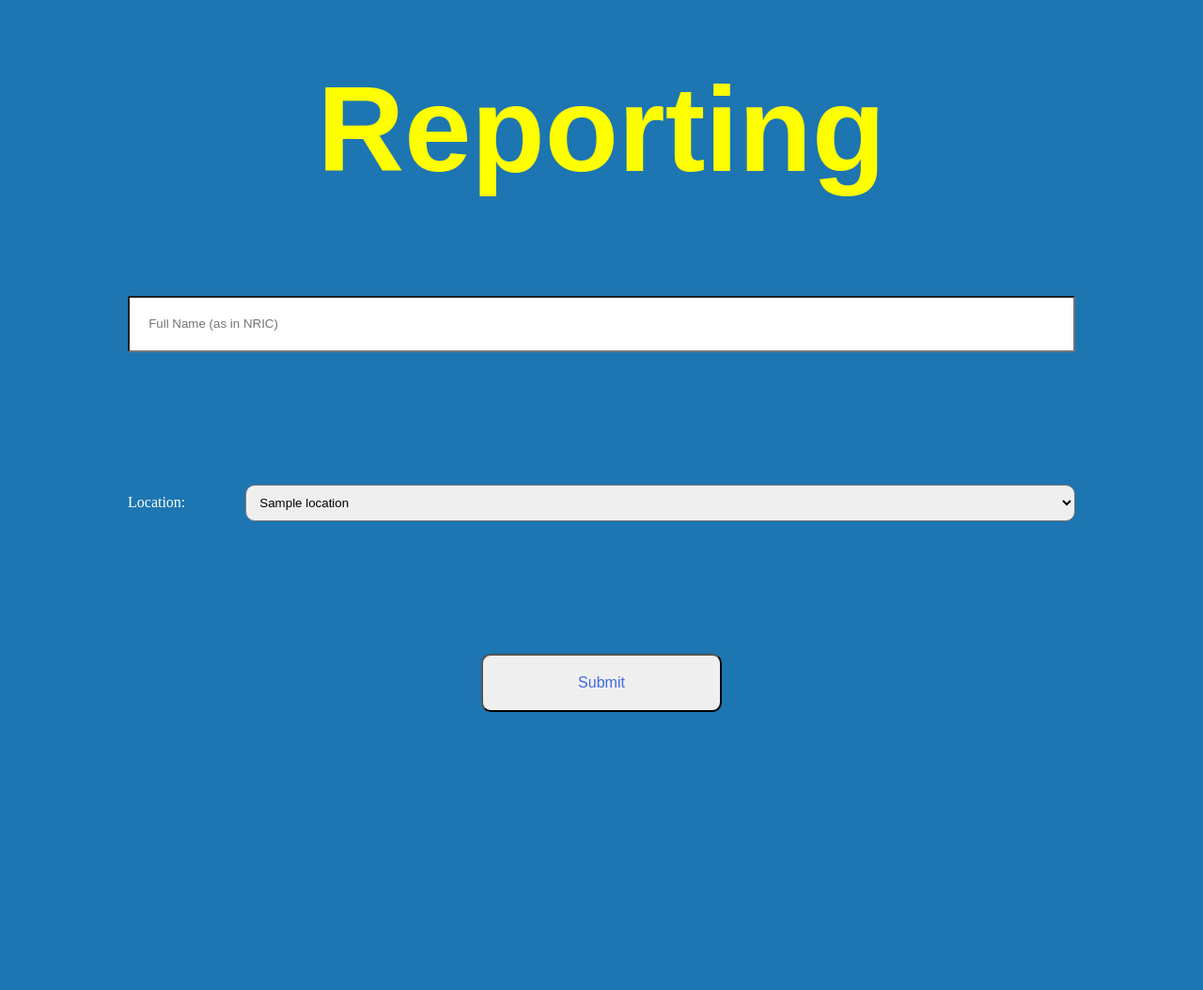
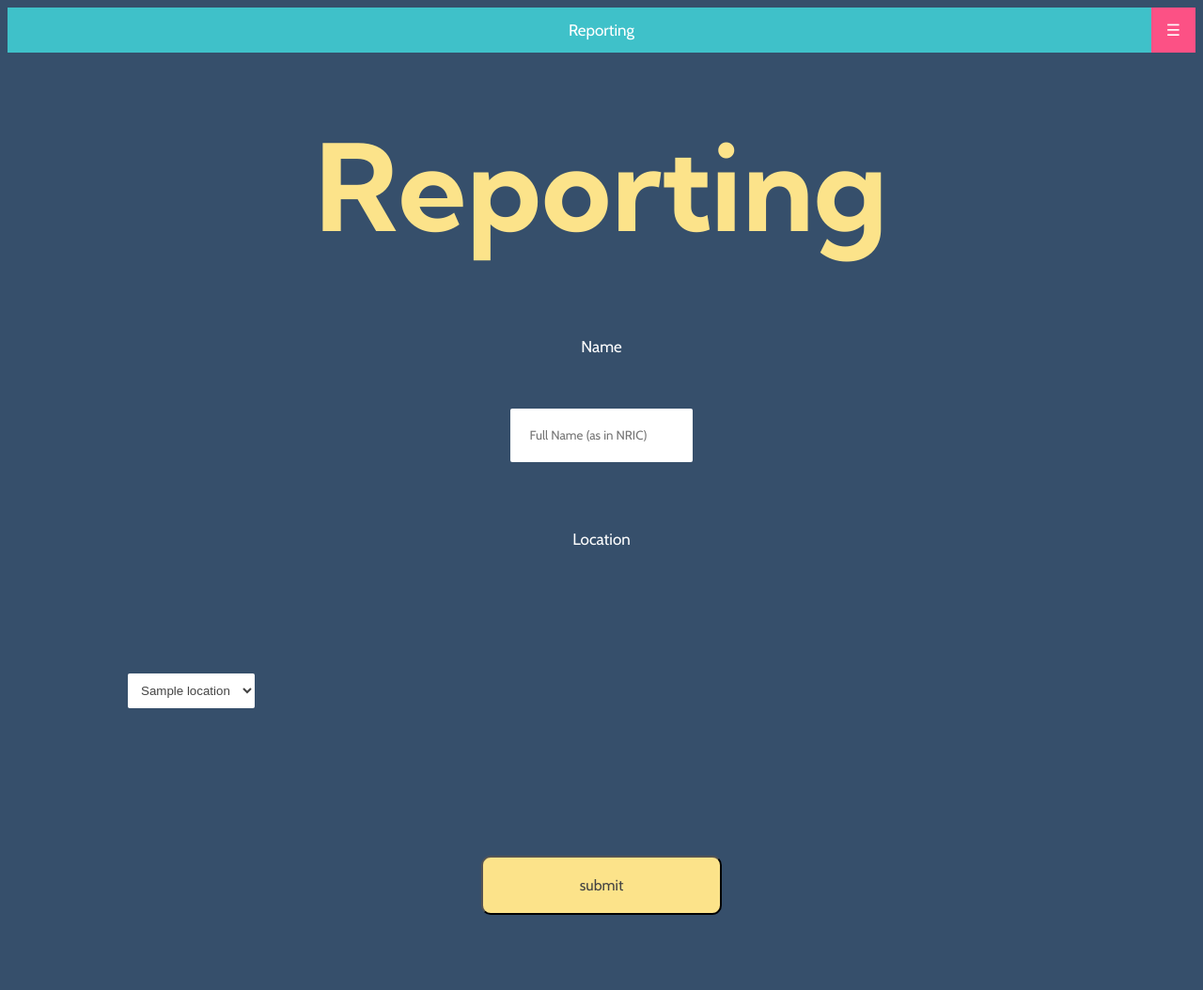
Before and after one commit to code4ny/NYSecure, a Flask app: page /reporting in a window 1280 px wide. Shown: the whole page at 94% size. Before the commit the page ends 758 px from the top, so only its background shows below. Run offline with Flask 2, Linux system fonts and the light colour scheme; a database or web service that is not in the repository returns one stand-in record (values such as "Sample title"); some libraries are stand-ins or nearby versions.

Commit message:
1. add menu bar on all pages 2. style main components 3. (not working yet) add google login btn, style elements on /reporting

```diff
--- a/app/static/styles.css
+++ b/app/static/styles.css
@@ -1,12 +1,12 @@
 body {
-  background-color: rgb(29, 118, 177);
+  background-color: #364f6b;
   text-align: center;
 }
 h1 {
-  color: yellow;
-  font-family: sans-serif;
+  color: #fce38a;
+  font-family: 'Kumbh Sans', sans-serif;
   font-size: 10vw;
-  border: red;
+  border: 2px #fc5185;
   margin: 8vh 6vw;
 }
 
@@ -14,31 +14,93 @@ form {
   display: flex;
   flex-direction: column;
   margin: 5vh 10vw;
+  font-family: 'Cabin', sans-serif;
 }
 select {
   flex-grow: 1;
   margin-left: 5vw;
   border-radius: 10px;
   padding: 10px;
+  display:flex;
+  flex-direction:row;
+  justify-content:space-between;
+  align-items:center;
+  margin:10% 0;
+  border-radius: 2px;
+  border: 2px #434343;
+  color: #434343;
+  background-color: white;
 }
 input {
-  required: true;
+  /* required: true; */
   margin: 4% 0%;
   padding: 2%;
 }
 input[type="text"] {
   border-radius: 2px;
+  font-family: 'Cabin', sans-serif;
   text-align: left;
+  background-color: white;
+  color: #434343;
+  border: 2px #434343;
 }
 input[type="submit"] {
   border-radius: 10px;
   font-size: 1em;
-  color: royalblue;
-  font-family: sans-serif;
+  font-family: 'Cabin', sans-serif;
   box-sizing: border-box;
   width: 20vw;
+  background-color: #fce38a;
+  color: #434343;
 }
 input[type="submit"]:hover {
   cursor: pointer;
+  background-color: white;
+  border: 2px #fce38a;
+  color: #434343;
+}
+.topnav {
+  overflow: hidden;
+  /* background-color: #333; */
+  position: relative;
+  font-family: 'Cabin', sans-serif;
+}
+.topnav #myLinks {
+  display: none;
+}
+.topnav a {
   color: white;
+  background-color: #434343;
+  padding: 14px 16px;
+  text-decoration: none;
+  font-size: 17px;
+  font-family: 'Cabin', sans-serif;
+  display: block;
 }
+/* style the hamburger menu */
+.topnav a.icon {
+  background: #fc5185;
+  border: 2px white;
+  display: block;
+  position: absolute;
+  font-family: 'Cabin', sans-serif;
+  right: 0;
+  top: 0;
+}
+/* change background color of hamburger menu to grey when hovering */
+.topnav a:hover {
+  font-family: 'Cabin', sans-serif;
+  background-color: #ffffff;
+  color: #434343;
+}
+/* active link (current page) */
+a.active {
+  font-family: 'Cabin', sans-serif;
+  background-color: #3fc1c9;
+  color: #ffffff;
+}
+label {
+  font-family: 'Cabin', sans-serif;
+  color: white;
+  font-size: 17px;
+}
--- a/app/templates/location_reporting.html
+++ b/app/templates/location_reporting.html
@@ -4,36 +4,56 @@
     <meta charset="UTF-8" />
     <meta http-equiv="X-UA-Compatible" content="IE=edge" />
     <meta name="viewport" content="width=device-width, initial-scale=1.0" />
+    <link rel="preconnect" href="https://fonts.gstatic.com">
+    <link href="https://fonts.googleapis.com/css2?family=Kumbh+Sans:wght@700&display=swap" rel="stylesheet">
+    <link href="https://fonts.googleapis.com/css2?family=Cabin&display=swap" rel="stylesheet">
     <title>NYSecure</title>
   </head>
   <link rel="stylesheet" href="../static/styles.css" />
   <body>
+    <!-- Top Navigation Menu -->
+    <div class="topnav">
+      <a href=/reporting class="active">Reporting</a>
+      <!-- navigation links to other pages (hidden) -->
+      <div id="myLinks">
+        <a href=/login>Login</a>
+        <a href=/summary>Summary</a>
+        <!-- <a href=/logout>About</a>  -->
+        <!-- NOTE: implement displaying either login or logout only, depending on login status -->
+      </div>
+      <!-- Bar icon  -->
+      <a href="javascript:void(0);" class="icon" onclick="myFunction()">☰</a>
+    </div>
+
     <h1>Reporting</h1>
     <form action="/update" method="POST">
-      <input
-        type="text"
-        name="student_name"
-        placeholder="Full Name (as in NRIC)"
-      />
-      <div
-        style="
-          display: flex;
-          flex-direction: row;
-          justify-content: space-between;
-          align-items: center;
-          margin: 10% 0;
-        "
-      >
-        <label for="location" style="color: white">Location:</label>
-        <select name="location" id="location" required="true">
+      <div>
+        <p><label for="student_name">Name</label></p>
+        <p><input type="text" name="student_name" placeholder="Full Name (as in NRIC)"></p>
+      </div>
+      <!-- <div style="display:flex; flex-direction:row; justify-content:space-between; align-items:center; margin:10% 0;"> -->
+        <p><label for="location">Location</label></p>
+        <p><select name="location" id="location" required="true">
           {% for location in locations_list %}
           <option value="{{ location }}">{{ location }}</option>
           {% endfor %}
-        </select>
+        </select></p>
       </div>
       <div>
-        <input type="submit" value="Submit" />
+        <input type="submit" value="submit">
       </div>
     </form>
   </body>
+
+    <!-- javascript to toggle navigation links when user clicks on bar icon -->
+    <script>
+      function myFunction() {
+        var x = document.getElementById("myLinks");
+        if (x.style.display === "block") {
+          x.style.display = "none";
+        } else {
+          x.style.display = "block";
+        }
+      }
+      </script>
 </html>
--- a/app/templates/summary.html
+++ b/app/templates/summary.html
@@ -6,6 +6,9 @@
     <meta name="viewport" content="width=device-width, initial-scale=1.0" />
     <title>NYSecure</title>
     <link rel="stylesheet" href="/static/styles.css" />
+    <link rel="preconnect" href="https://fonts.gstatic.com">
+    <link href="https://fonts.googleapis.com/css2?family=Kumbh+Sans:wght@700&display=swap" rel="stylesheet">
+    <link href="https://fonts.googleapis.com/css2?family=Cabin&display=swap" rel="stylesheet">
   </head>
   <body>
     <h1>Summary</h1>
--- a/app/templates/summary_block.html
+++ b/app/templates/summary_block.html
@@ -6,6 +6,9 @@
     <meta name="viewport" content="width=device-width, initial-scale=1.0" />
     <title>NYSecure</title>
     <link rel="stylesheet" href="../static/styles.css" />
+    <link rel="preconnect" href="https://fonts.gstatic.com">
+    <link href="https://fonts.googleapis.com/css2?family=Kumbh+Sans:wght@700&display=swap" rel="stylesheet">
+    <link href="https://fonts.googleapis.com/css2?family=Cabin&display=swap" rel="stylesheet">
   </head>
   <body>
     <h1>Summary</h1>
```
Also changed, not shown: app/templates/index.html (+33 -9 lines), app/static/google_login_focus.png (added), app/static/google_login_normal.png (added), app/static/googled_login_clicked.png (added).
